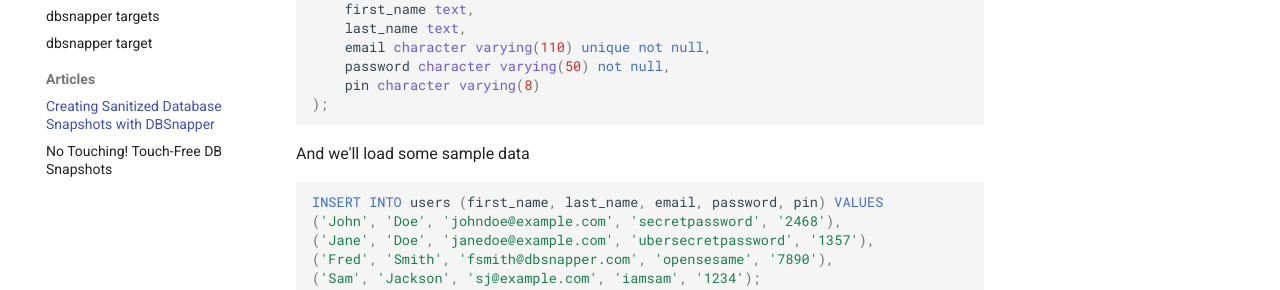
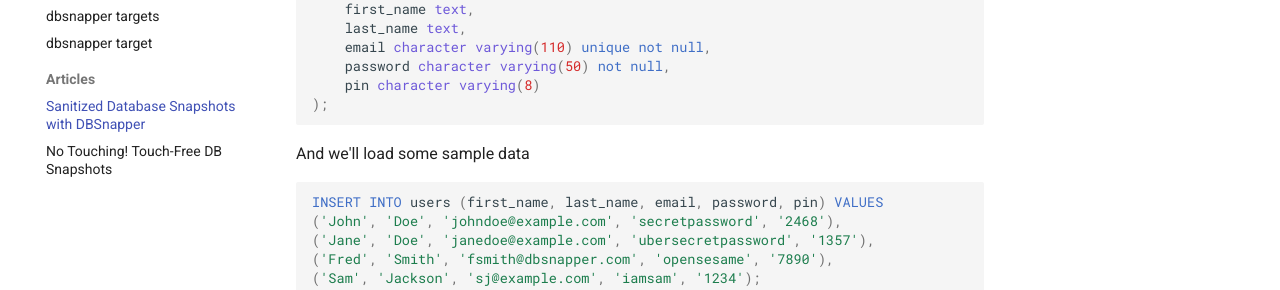
Before and after one commit to dbsnapper/dbsnapper, an MkDocs documentation site: the page built from docs/articles/creating-sanitized-database-snapshots-with-dbsnapper.md, in a window 1280 px wide. Shown: the part 570-860 px from the top of the page. Built offline with MkDocs 1.6.1 and Material for MkDocs 9.7.7, drawn with Linux system fonts in a browser that asks for light colours; comment, search, counter and statistics services are not loaded; part of the change alters nothing that is shown.

```diff
--- a/docs/articles/creating-sanitized-database-snapshots-with-dbsnapper.md
+++ b/docs/articles/creating-sanitized-database-snapshots-with-dbsnapper.md
@@ -1,3 +1,8 @@
+---
+title: Sanitized Database Snapshots with DBSnapper
+description: In this tutorial, we show how to create a database snapshot and then sanitize the sensitive data with DBSnapper.
+---
+
 # Creating Sanitized Database Snapshots with DBSnapper
 
 In this example, we're going to create a simple database with User account information. Our goal is to be able to create sanitized snapshot of this database that we can use in our development
```
Also changed, not shown: docs/articles/no-touching-touch-free-database-snapshots-with-dbsnapper.md (+1 -1 lines).
